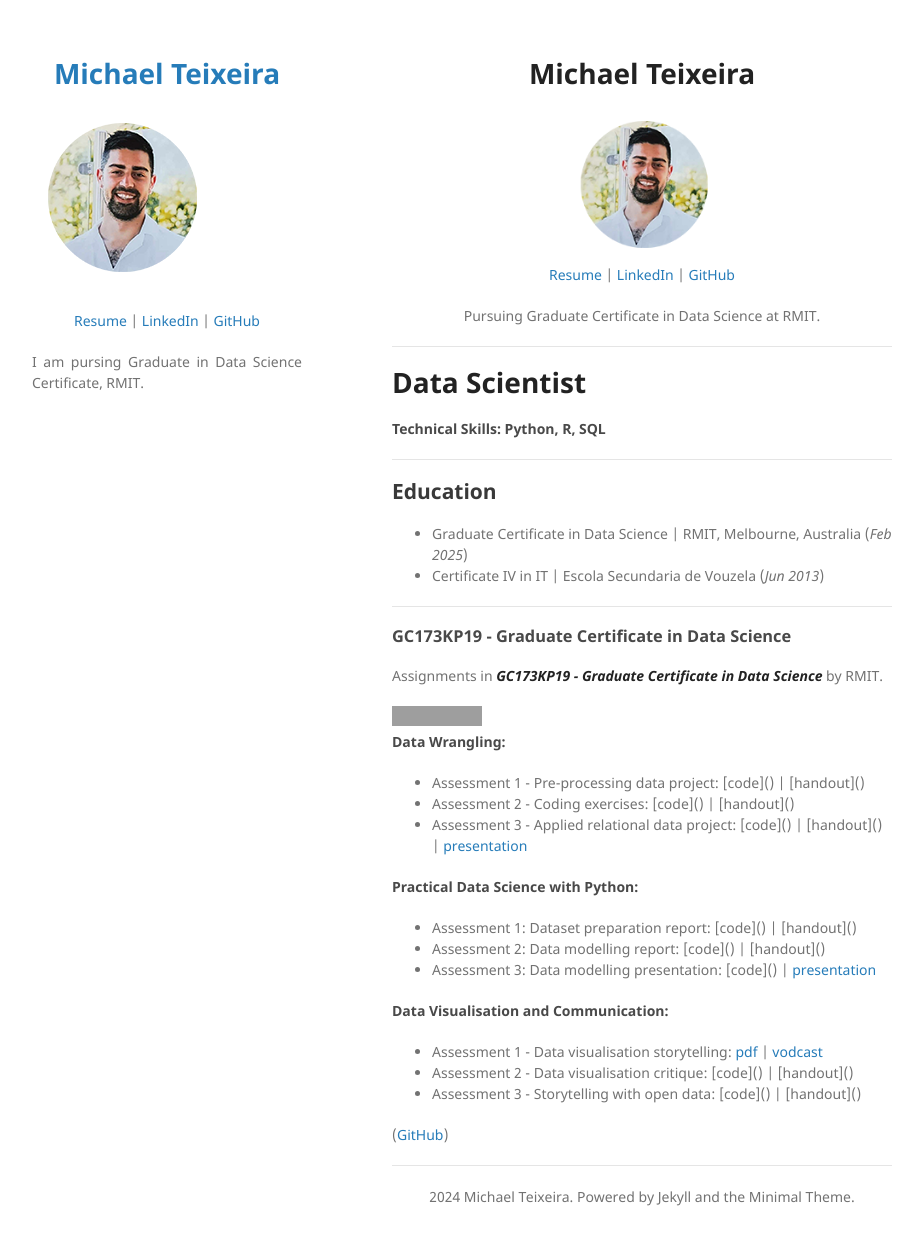
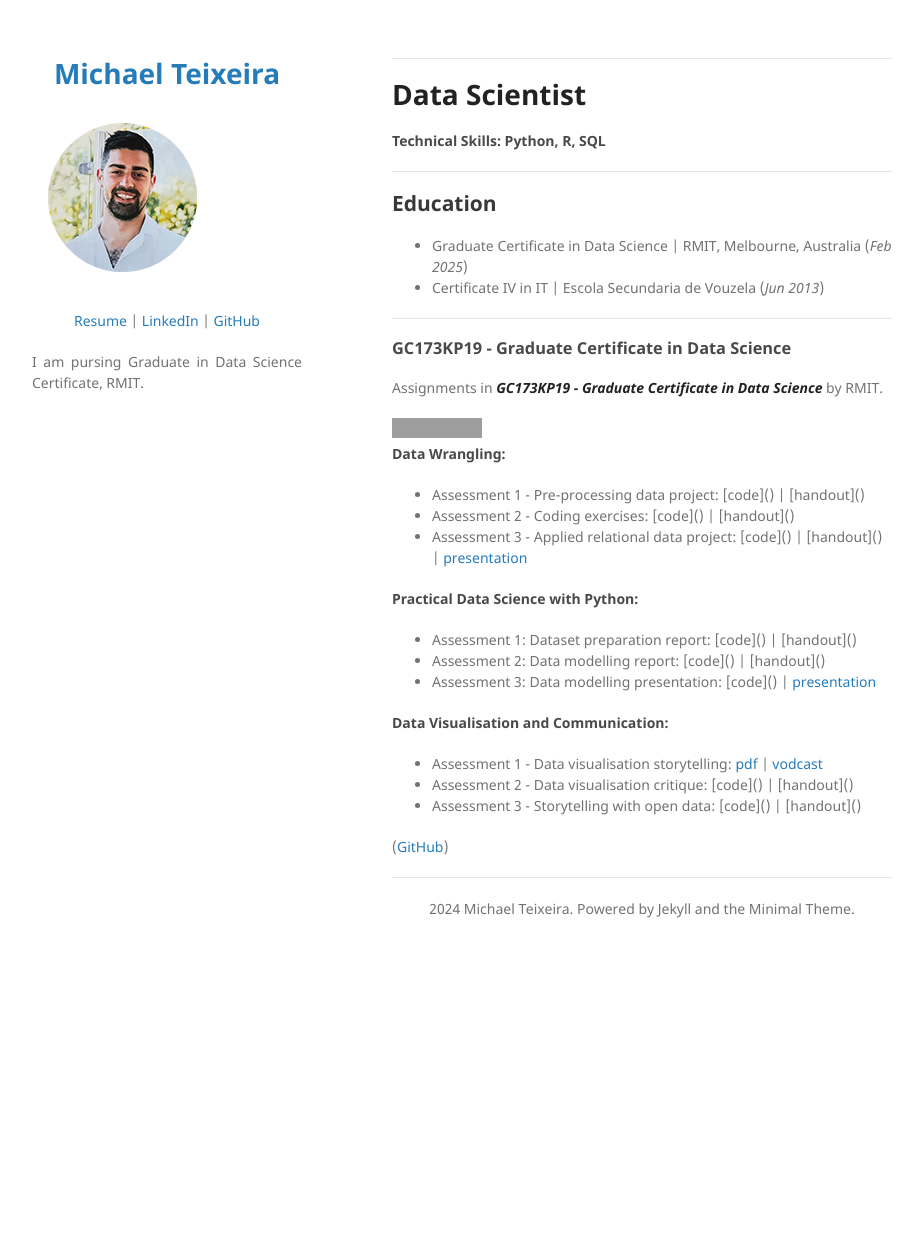
Before and after one commit to Tex30/Portfolio, a Jekyll site: the page built from index.html, in a window 1280 px wide and 1257 px high. Shown: the top 1245 px of the window, without its empty margins (178-1101 px from the left). Built offline with Jekyll 4.4.1, drawn with Linux system fonts in a browser that asks for light colours; grey boxes are pictures that could not be loaded.

Commit message:
Update index.html

```diff
--- a/index.html
+++ b/index.html
@@ -10,22 +10,6 @@
   gtag('js', new Date());
   gtag('config', 'G-6MB61WNNMV');
 </script>
-
-<!-- Centered Title and Logo -->
-<div align="center">
-  <h1>Michael Teixeira</h1>
-  <img src="images/picture.png" alt="Michael Teixeira's Logo" style="width: 150px; height: auto;">
-</div>
-
-<!-- Description and Links -->
-<div align="center">
-  <p>
-    <a href="pdf/resume.pdf">Resume</a> |
-    <a href="https://www.linkedin.com/in/michael-teixeira-66298024a/">LinkedIn</a> |
-    <a href="https://github.com/Tex30">GitHub</a>
-  </p>
-  <p>Pursuing Graduate Certificate in Data Science at RMIT.</p>
-</div>
 
 <hr>
 
```
